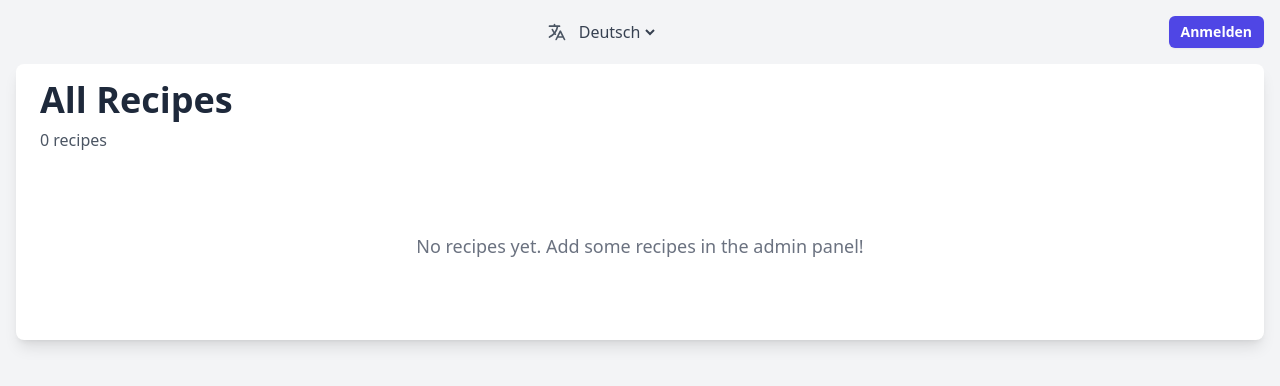
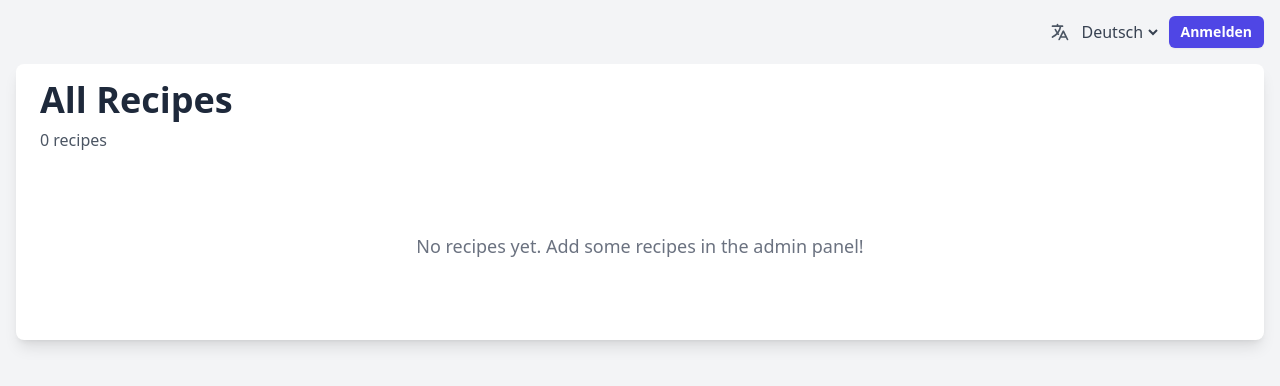
Before and after one commit to PhilippTh/recipe-viewer, a Django app: page / in a window 1280 px wide. Shown: the top 386 px of the page. Run offline with Django 5.2, Linux system fonts and the light colour scheme; data that the repository does not hold is empty; some libraries are stand-ins or nearby versions.

Commit message:
Styling improvements

```diff
--- a/recipe_viewer/templates/base.html
+++ b/recipe_viewer/templates/base.html
@@ -29,6 +29,7 @@
                 <span class="w-5 h-5"></span>
             {% endif %}
 
+            <div class="flex items-center gap-2">
                 <form action="{% url 'accounts:set_language' %}" method="post" id="language-form" class="flex items-center gap-2">
                     {% csrf_token %}
                     <input type="hidden" name="next" value="{{ request.path }}">
@@ -71,6 +72,7 @@
                     {% endif %}
                 </div>
             </div>
+        </div>
         {% block content %}{% endblock %}
     </div>
 
```
Lines whose indentation alone changed are shown as unchanged.
